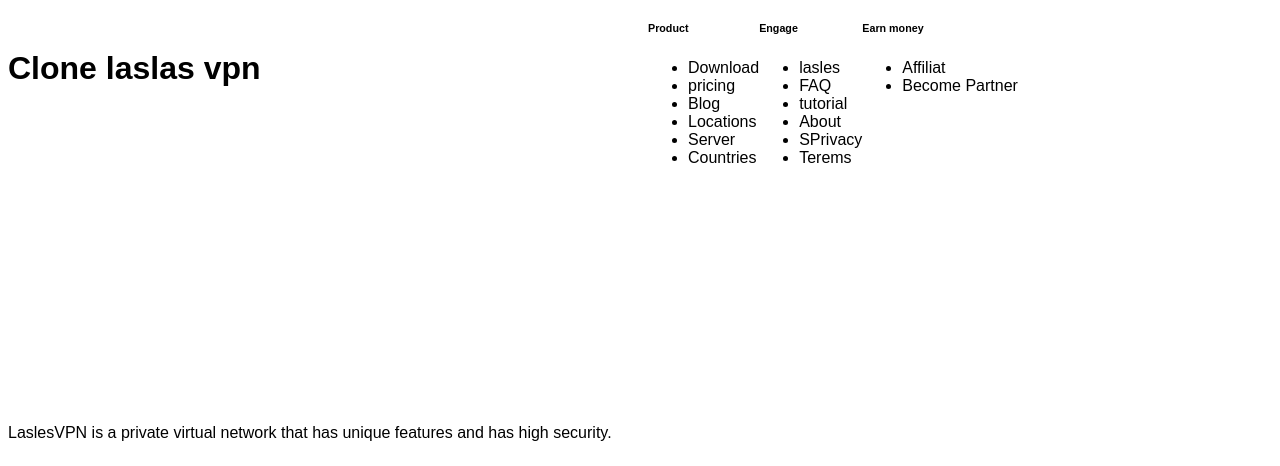
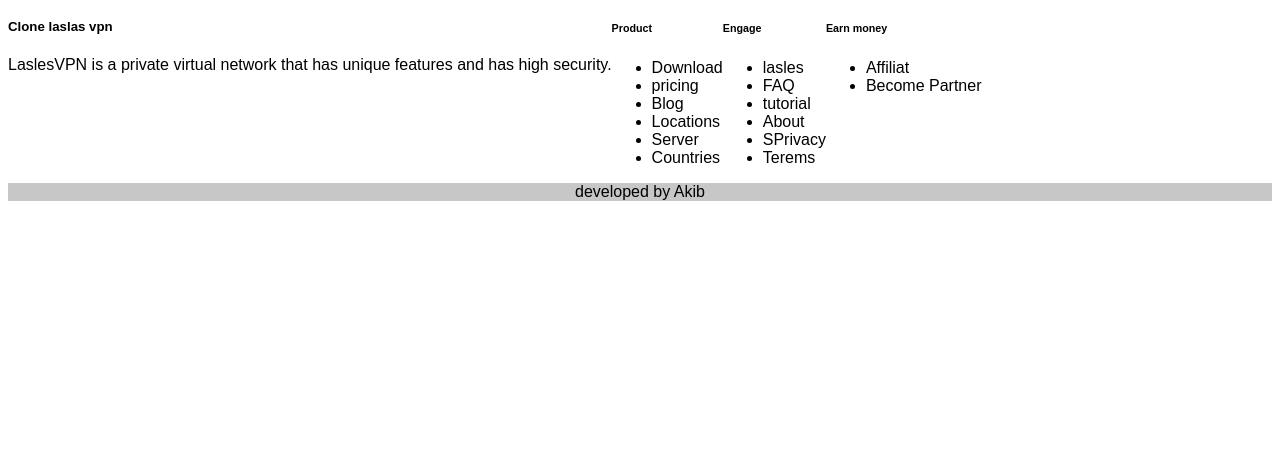
Before and after one commit to akib1098/OIBSIP, a plain HTML site: page Task-1/index.html in a window 1280 px wide. Shown: the part 3496-3962 px from the top of the page. After the commit the page ends 3705 px from the top, so only its background shows below. Drawn offline with Linux system fonts and the light colour scheme.

Commit message:
last commit

```diff
--- a/Task-1/index.html
+++ b/Task-1/index.html
@@ -160,5 +160,6 @@
             </div>
         </div>
     </div>
+    <div class="last">developed by Akib</div>
 </body>
 </html>
--- a/Task-1/style.css
+++ b/Task-1/style.css
@@ -216,11 +216,12 @@
 .footer{
     display: flex;
 }
-.right-footer > h5{
+.right-footer > h6{
     width: 50vw;
     height: 40vh;
     font-size: 2em;
     left: 50px;
+    font-size: 2em;
 }
 .left-footer > p{
 top: 300px;
@@ -236,7 +237,10 @@
 .footer-column > ul > li:hover{
     border-bottom: 2px solid red;
 }
-
+.last{
+    text-align: center;
+    background-color: rgb(199, 199, 199);
+}
 /* resoposive */
 @media screen and (max-width: 650px) {
     .nav-mid{
```
